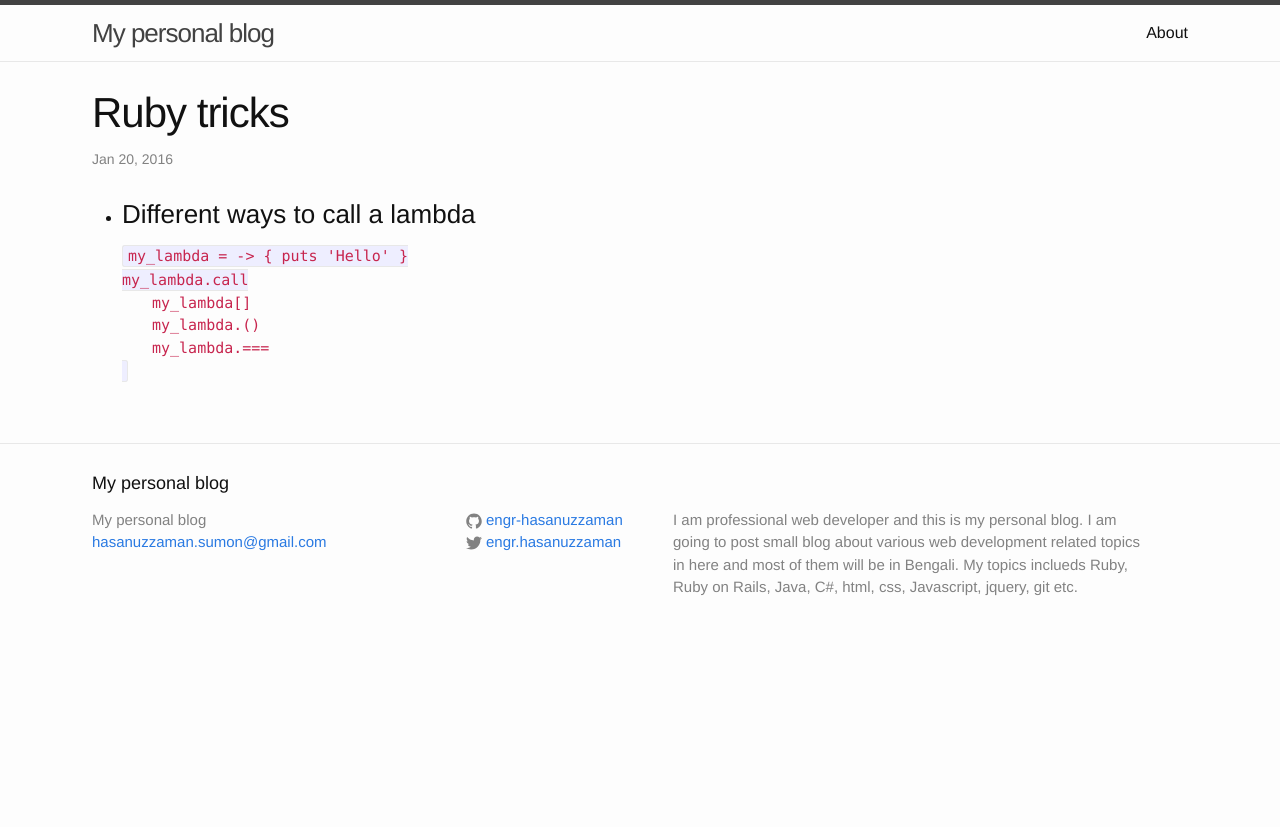
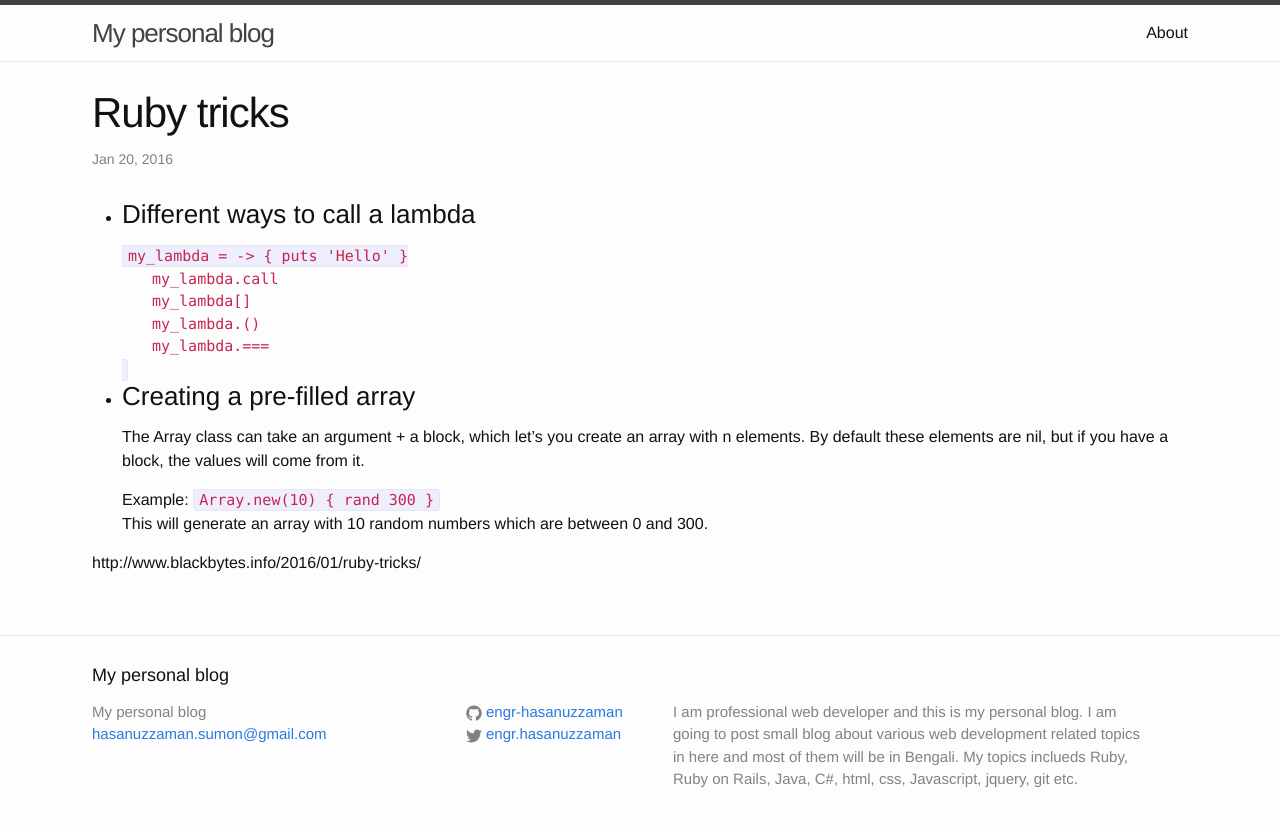
Before and after one commit to Engr-Hasanuzzaman-Sumon/Engr-Hasanuzzaman-Sumon.github.io, a Jekyll site: the page built from _posts/2016-01-20-ruby-tricks.html, in a window 1280 px wide. Shown: the top 827 px of the page. Built offline with Jekyll 4.4.1, drawn with Linux system fonts in a browser that asks for light colours.

Commit message:
Update 2016-01-20-ruby-tricks.html

```diff
--- a/_posts/2016-01-20-ruby-tricks.html
+++ b/_posts/2016-01-20-ruby-tricks.html
@@ -12,11 +12,25 @@ subcategory: intermediate
     <code>
     my_lambda = -> { puts 'Hello' }
 
-    <ol></ol>my_lambda.call</ol>
+    <ol>my_lambda.call</ol>
     <ol>my_lambda[]</ol>
     <ol>my_lambda.()</ol>
     <ol>my_lambda.===</ol>
     </code>
   </li>
 
+  <li>
+    <h3>Creating a pre-filled array</h3>
+    <p>The Array class can take an argument + a block, which let’s you create an array with n elements.
+    By default these elements are nil, but if you have a block, the values will come from it.</p>
+
+Example:
+    <code>
+    Array.new(10) { rand 300 }
+    </code>
+    <p>This will generate an array with 10 random numbers which are between 0 and 300.</p>
+  </li>
+
 </ul>
+
+http://www.blackbytes.info/2016/01/ruby-tricks/
```
